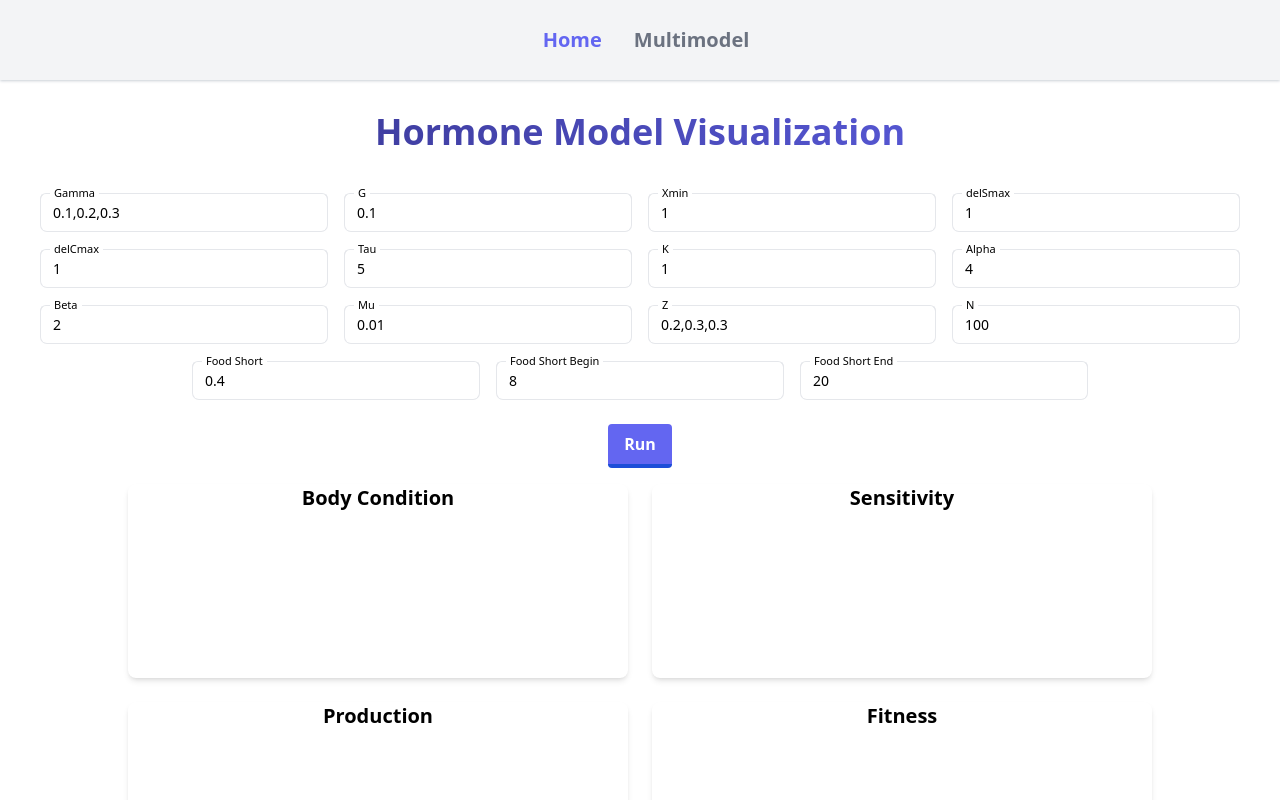
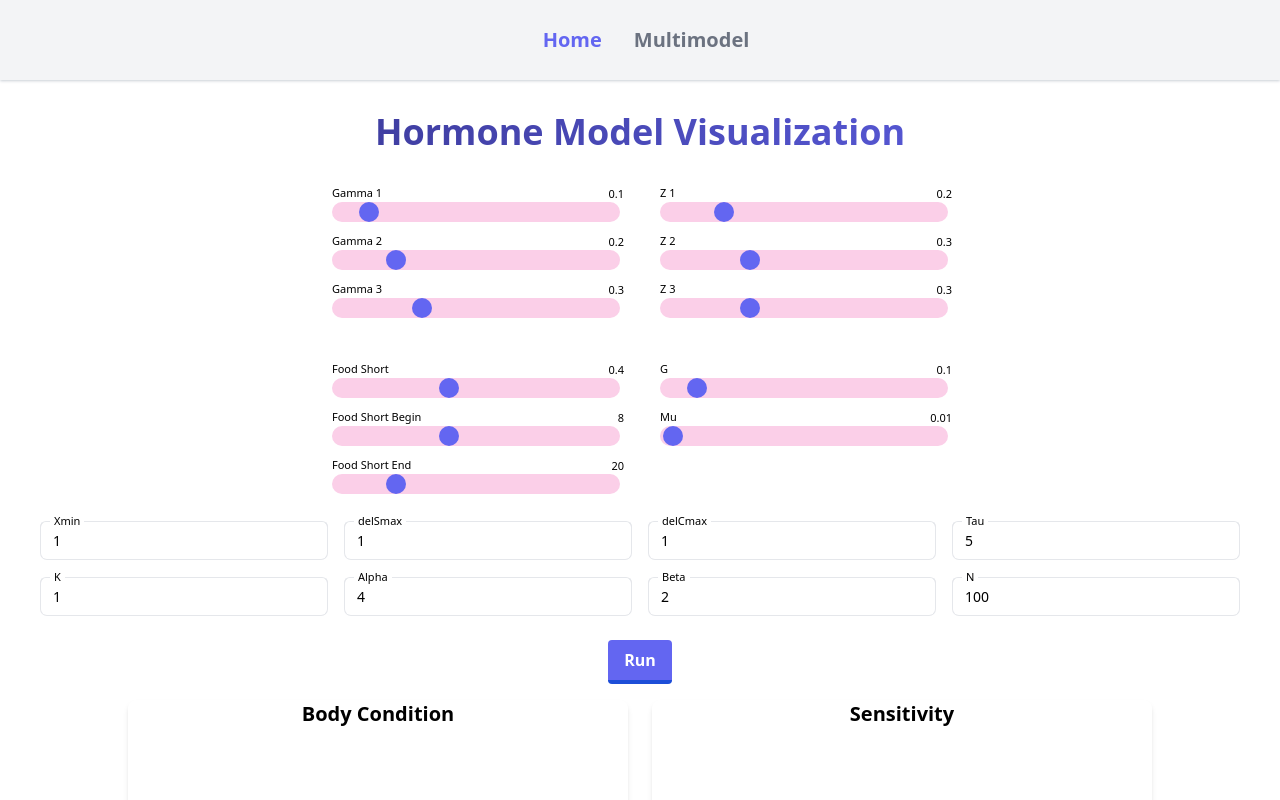
Before and after one commit to Duke-University-Code-Plus/hormonal-pathways, a SvelteKit app: page / in a window 1280 px wide. Shown: the top 800 px of the page. Built offline with nearby package versions, Linux system fonts and the light colour scheme; no server answers.

Commit message:
Added sliders and connected to variables in single run

```diff
--- a/src/routes/+page.svelte
+++ b/src/routes/+page.svelte
@@ -4,7 +4,8 @@
     import { writable, get } from "svelte/store";
     import Chart from 'chart.js/auto'
     import FormInput from './multimodel/Nested/FormInput.svelte'
-    import NavBar from "./multimodel/Nested/navigation.svelte";
+    import NavBar from './multimodel/Nested/navigation.svelte'
+    import SliderInput from './multimodel/Nested/SliderInput.svelte'
 
     let Xhist = [];
     let Shist = [];
@@ -13,7 +14,9 @@
     let Wcuml = [];
 
     // Initialize writable stores with default values
-    let gamma = writable([0.1, 0.2, 0.3]);
+    let gamma1 = writable(0.1);
+    let gamma2 = writable(0.2);
+    let gamma3 = writable(0.3);
     let G = writable(0.1);
     let Xmin = writable(1);
     let delSmax = writable(1);
@@ -23,11 +26,16 @@
     let alpha = writable(4);
     let beta = writable(2);
     let mu = writable(0.01);
-    let z = writable([0.2, 0.3, 0.3]);
+    let z1 = writable(0.2)
+    let z2 = writable(0.3)
+    let z3 = writable(0.3)
     let N = writable(100);
     let foodShort = writable(0.4);
     let foodShortbegin = writable(8);
     let foodShortend = writable(20);
+
+    let gamma = writable([get(gamma1), get(gamma2), get(gamma3)]);
+    let z = writable([get(z1), get(z2), get(z3)]);
 
     let bodyConditionChartInstance = null;
     let sensitivityChartInstance = null;
@@ -237,18 +245,136 @@ multiPage = "nope"/>
         Hormone Model Visualization
     </h1>
 
+<!--Input Parameters -->
 <div class="flex flex-wrap justify-center">
-        <!-- Input fields for parameters with labels -->
+    <div class="grid grid-cols-2 gap-6">
 
+        <!-- Container for Gamma Sliders-->
+        <div>
+            <SliderInput
+            id="Gamma 1"
+            min= "0"
+            max= "1"
+            step= "0.1"
+            bind:inputVar={$gamma1}
+            />
+
+
+            <SliderInput
+            id="Gamma 2"
+            min= "0"
+            max= "1"
+            step= "0.1"
+            bind:inputVar={$gamma2}
+            />
+
+
+            <SliderInput
+            id="Gamma 3"
+            min= "0"
+            max= "1"
+            step= "0.1"
+            bind:inputVar={$gamma3}
+            />
+
+        </div>
+
+        <!-- Container for Z sliders-->
+        <div  >
+            <SliderInput
+            id="Z 1"
+            min= "0"
+            max= "1"
+            step= "0.1"
+            bind:inputVar={$z1}
+            />
+
+            <SliderInput
+            id="Z 2"
+            min= "0"
+            max= "1"
+            step= "0.1"
+            bind:inputVar={$z2}
+            />
+
+            <SliderInput
+            id="Z 3"
+            min= "0"
+            max= "1"
+            step= "0.1"
+            bind:inputVar={$z3}
+            />
+
+        </div>
+
+        <!-- Container for food shortage sliders-->
+        <div>
+            <SliderInput
+            id="Food Short"
+            min="0"
+            max="1"
+            step="0.1"
+            bind:inputVar={$foodShort}
+            />
+
+         <SliderInput
+            id="Food Short Begin"
+            min="0"
+            max={$foodShortend}
+            step="1"
+            bind:inputVar={$foodShortbegin}
+         />
+
+         <SliderInput
+            id="Food Short End"
+            min="0"
+            max={$N}
+            step="1"
+            bind:inputVar={$foodShortend}
+         />
+
+     </div>
+
+
+     <!-- Container for G and mu sliders-->
+     <div>
+
+        <SliderInput
+            id="G"
+            min="0"
+            max="1"
+            step="0.1"
+            bind:inputVar={$G}
+        />
+
+
+        <SliderInput
+            id="Mu"
+            min="0"
+            max="1"
+            step="0.001"
+            bind:inputVar={$mu}
+         />
+
+     </div>
+
+    </div>
+
+
+
+     <div  class="flex flex-wrap justify-center">
         <!--input for gamma-->
+        <!--
         <FormInput
             id="Gamma"
             inputType="text"
             bind:inputVar={$gamma}
         />
+        -->
 
 
         <!--input for G-->
+        <!--
         <FormInput
             id="G"
             inputType="number"
@@ -257,6 +383,7 @@ multiPage = "nope"/>
             step="0.1"
             bind:inputVar={$G}
         />
+        -->
 
         <!--input for Xmin-->
         <FormInput
@@ -323,6 +450,7 @@ multiPage = "nope"/>
          />
 
          <!--input for mu-->
+         <!--
         <FormInput
             id="Mu"
             inputType="number"
@@ -331,12 +459,15 @@ multiPage = "nope"/>
             step="0.001"
             bind:inputVar={$mu}
          />
+         -->
 
+         <!--
          <FormInput
             id="Z"
             inputType="text"
             bind:inputVar={$z}
         />
+        -->
 
         <FormInput
             id="N"
@@ -346,6 +477,8 @@ multiPage = "nope"/>
             step="1"
             bind:inputVar={$N}
          />
+
+         <!--
 
          <FormInput
             id="Food Short"
@@ -373,8 +506,13 @@ multiPage = "nope"/>
             step="1"
             bind:inputVar={$foodShortend}
          />
+         -->
+    </div>
 
 </div>
+
+
+<!-- Run Simulation Button-->
 <div class="flex justify-center m-4">
         <button
             class="text-center bg-indigo-500 hover:bg-indigo-400 text-white font-bold px-4 py-2 border-b-4 border-blue-700 hover:border-blue-500 rounded"
@@ -382,6 +520,8 @@ multiPage = "nope"/>
         >
 </div>
 
+
+<!-- Creating Charts-->
 <div class="flex flex-row flex-wrap gap-6 items-center justify-center">
         <div class="w-[90%] sm:w-3/5 sm:max-w-[500px] bg-white shadow-md rounded-lg">
             <h2 class="text-center text-xl font-semibold mb-4">
--- /dev/null
+++ b/src/routes/multimodel/Nested/SliderInput.svelte
@@ -0,0 +1,32 @@
+<script>
+    export let id;
+    export let inputType;
+    export let min;
+    export let max;
+    export let step;
+    export let inputVar;
+
+  </script>
+
+  <div class="w-72 m-2">
+    <div class="relative w-full min-w-[200px] h-10">
+        <input
+          id={id}
+          type="range"
+          min={min}
+          max={max}
+          step={step}
+          class="peer w-full h-full bg-transparent font-sans text-sm appearance-none [&::-webkit-slider-runnable-track]:rounded-full [&::-webkit-slider-runnable-track]:bg-pink-200 [&::-webkit-slider-thumb]:appearance-none [&::-webkit-slider-thumb]:h-[20px] [&::-webkit-slider-thumb]:w-[20px] [&::-webkit-slider-thumb]:rounded-full [&::-webkit-slider-thumb]:bg-indigo-500"
+          bind:value={inputVar}
+        />
+
+        <label
+            for={id}
+            class="flex absolute left-0 font-normal truncate leading-tight -top-1.5 text-[11px]">{id}
+        </label>
+
+        <span class="absolute text-[11px] -mr-1 bottom-0  right-0 -top-1.5 -mb-6">{inputVar}</span>
+
+
+    </div>
+  </div>
```
Lines whose indentation alone changed are shown as unchanged.
